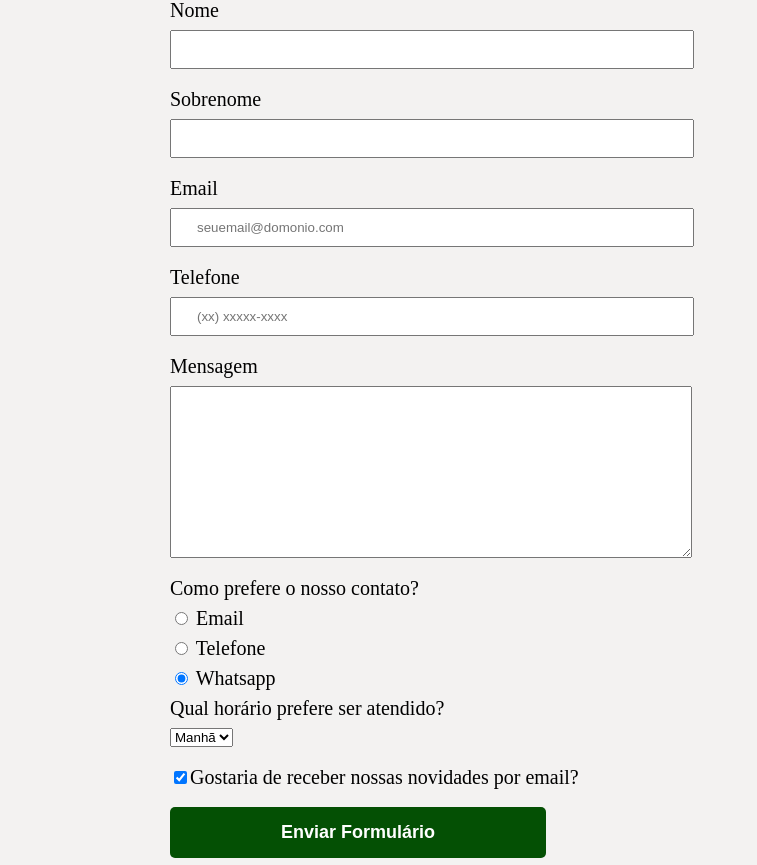
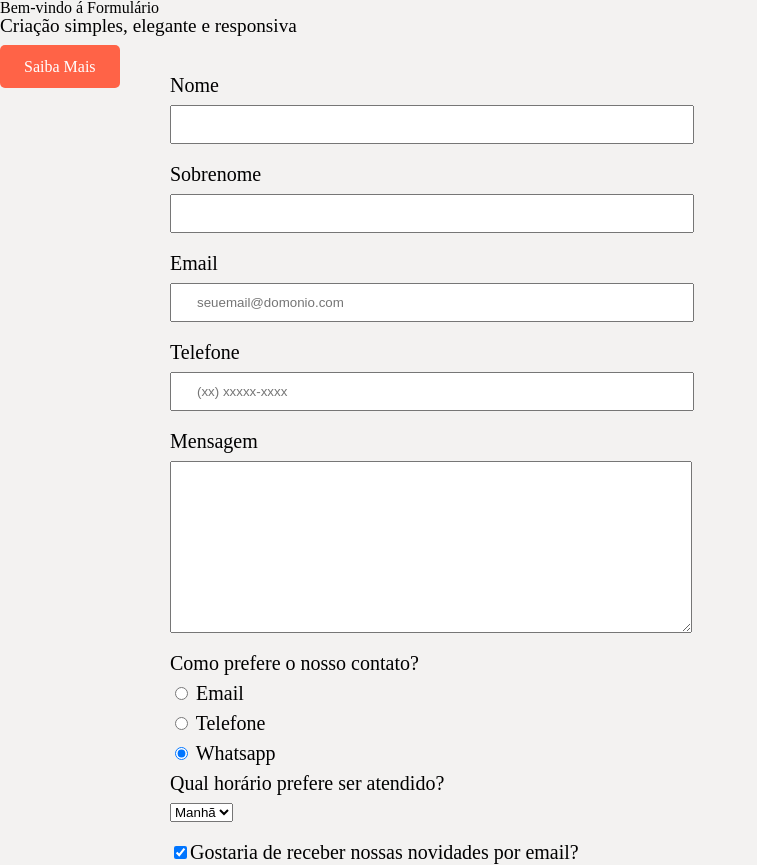
Before and after one commit to MillenaRego/formul-rio2, a plain HTML site: page index.html in a window 1280 px wide. Shown: the top 865 px of the page, without its empty margins (0-757 px from the left). Drawn offline with Linux system fonts and the light colour scheme.

Commit message:
Add files via upload

```diff
--- a/index.html
+++ b/index.html
@@ -8,6 +8,12 @@
     <title>Formulário</title>
 </head>
 <body>
+    <header class="hero">
+        <h1>Bem-vindo á Formulário</h1>
+        <p>Criação simples, elegante e responsiva</p>
+        <a href="#sobre" class="btn">Saiba Mais</a>
+    </header>
+
 <main>
     <form>
         <div class="formulario">
--- a/style.css
+++ b/style.css
@@ -47,3 +47,15 @@ footer{
     font-size: 15px;
     margin: 20px 0 0;
 }
+.hero p{
+    font-size: 1.2em;
+    margin-bottom: 1.5rem;
+}
+.btn{
+    background-color: #ff6347;
+    color: #fff;
+    padding: 0.8rem 1.5rem;
+    text-decoration: none;
+    border-radius: 5px;
+    font-size: 1em;
+}
```
